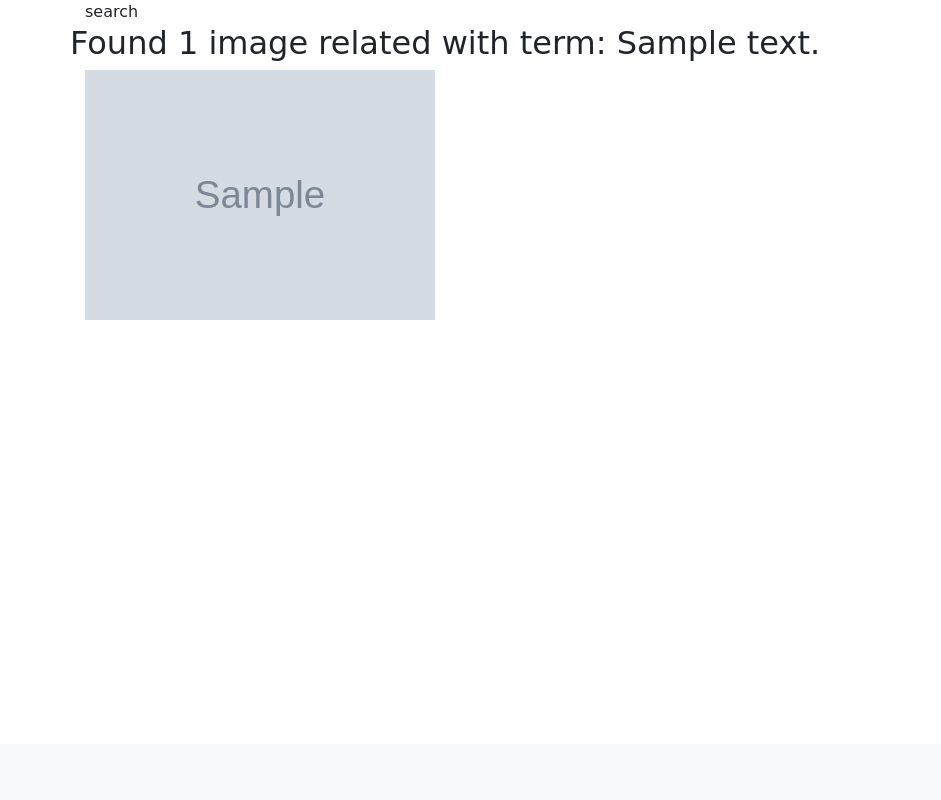
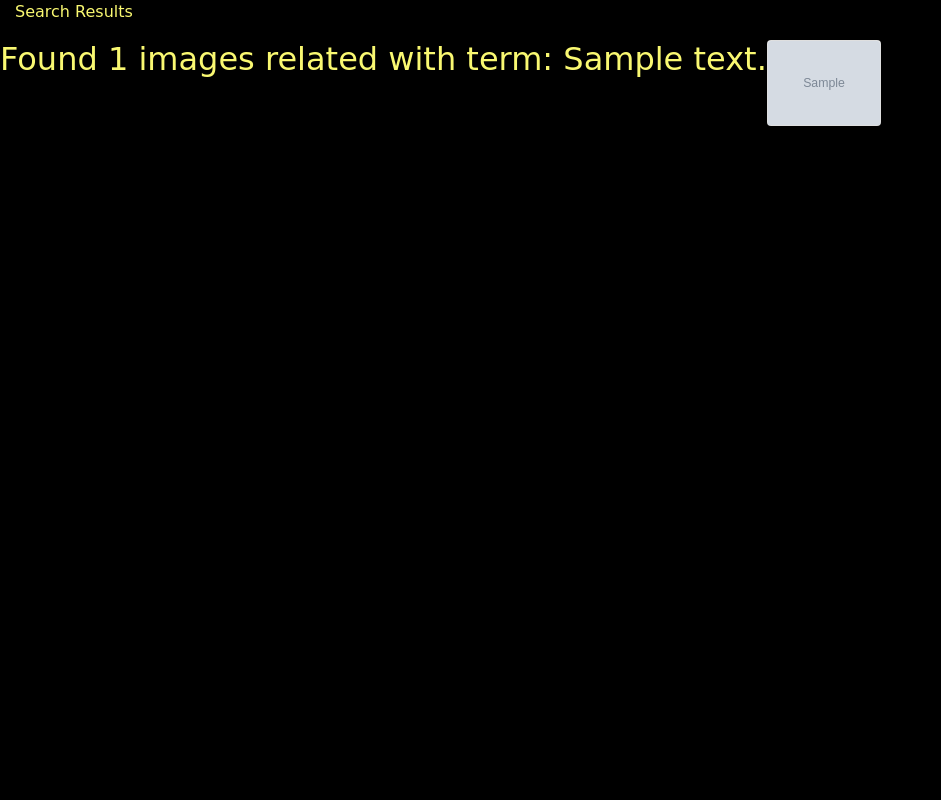
Before and after one commit to Reuben-Kipkemboi/Reuben-s--Gallery, a Django app: template appgallery/templates/search.html in a window 1280 px wide. Shown: the part 56-856 px from the top of the page, without its empty margins (0-941 px from the left). Before the commit the page ends 376 px from the top, so only its background shows below. Run offline with Django 4.2, Linux system fonts and the light colour scheme; tables that the repository leaves empty hold one stand-in row (values such as "Sample post"); the template is opened without the code that fills it: values that come from a table or form of the project are taken from there, most other values are stand-ins (such as "Sample title", 1, 10 or a date in 2020); grey boxes marked "Sample" are stand-in pictures; some libraries are stand-ins or nearby versions; some web fonts are replaced.

Commit message:
st:structure - structures the templates and modals

```diff
--- a/appgallery/templates/search.html
+++ b/appgallery/templates/search.html
@@ -1,22 +1,69 @@
 {%extends 'base.html'%}
 {% block content %}
-<div class="container">
-    search
-        <div class="row">
-            {% if images%}
-            <h2>Found {{ images|length }} image related with term: {{message}}</h2>
+<div class="container-fluid" id="home-search">
+    <p class="search-title">Search Results</p>
+    <div class="row">
+        {% if images%}
+            <h2 class="search-title">Found {{ images|length }} images related with term: {{message}}</h2>
             {% else %}
-            <h2> Found 0 images for the search term {{message}}</h2>
+            <h2 class="search-title"> Found 0 images for the search term {{message}}</h2>
+            {% endif %}
+            <div class="row d-flex justify-content-around">
+                <div class="col-md-12">
+                    <div class="row row-cols-1 row-cols-md-3" id="row-modal">
+                        {% if images %}
+                        {% for image in images %}
+                        <a href="{{ image.id }}" data-toggle="modal" data-target="#exampleModal{{image.id}}"
+                            data-target="#staticBackdrop">
+                            <div class="col mb-4">
+                                <div class="card">
+                                    <img src="{{image.image.url}}" class="card-img-top" alt="Image">
+                                </div>
+                            </div>
+                        </a>
+                        {% endfor %}
+                    </div>
+
+                    {% for image in images %}
+                        <!-- modal -->
+                        <div class="modal fade " id="exampleModal{{image.id}}" tabindex="-1" aria-labelledby="exampleModalLabel"
+                            aria-hidden="true">
+                            <div class="modal-dialog modal-dialog-centered modal-xl" >
+                                <div class="modal-content"id="modal-fade">
+                                    <div class="modal-header">
+                                        <h5 class="modal-title" id="exampleModalLabel">{{image.name}}</h5>
+                                        <button type="button" class="close" data-dismiss="modal" aria-label="Close">
+                                            <span aria-hidden="true">&times;</span>
+                                        </button>
+                                    </div>
+                                    <div class="modal-body">
+                                        <div class="row">
+                                            <div class="col-md-9">
+                                                <img src="{{image.image.url}}" class="img-fluid" alt="Image">
+                                            </div>
+                                            <div class="col-md-3">
+                                                <h4 class="desc">Location</h4>
+                                                <p class="text-brown">{{image.location}}</p>
+                                                <h4 class="desc">Category</h4>
+                                                <p class="">{{image.category}}</p>
+                                                <h4 class="desc">Date Created</h4>
+                                                <p class="">{{image.date_of_upload}}</p>
+                                            </div>
+                                        </div>
+                                    </div>
+                                    <div class="modal-footer">
+                                        <input type="text" id="imagelink" value="{{image.image.url}}"
+                                            class="btn btn-outline-primary form-control photoUrl" readonly>
+                                        <button type="button" class="btn btn-outline-primary" data-dismiss="modal">Close</button>
+                                    </div>
+                                </div>
+
+                            </div>
+                        </div>
+                        {% endfor %}
+                    </div>
+                </div>
+            </div>
             {% endif %}
 
-        </div>
-        <div class="row">
-            {% if images %}
-            {% for image in images %}
-            <div class=" col-md-4">
-                <img src="{{image.image.url}}" class="img-responsive" alt="Image" height="250px" width="100%">
-            </div>
-            {% endfor %}
-            {% endif %}
-        </div>
-    {% endblock %}
+        {% endblock %}
```
Also changed, not shown: appgallery/templates/location.html (+3 -16 lines).
